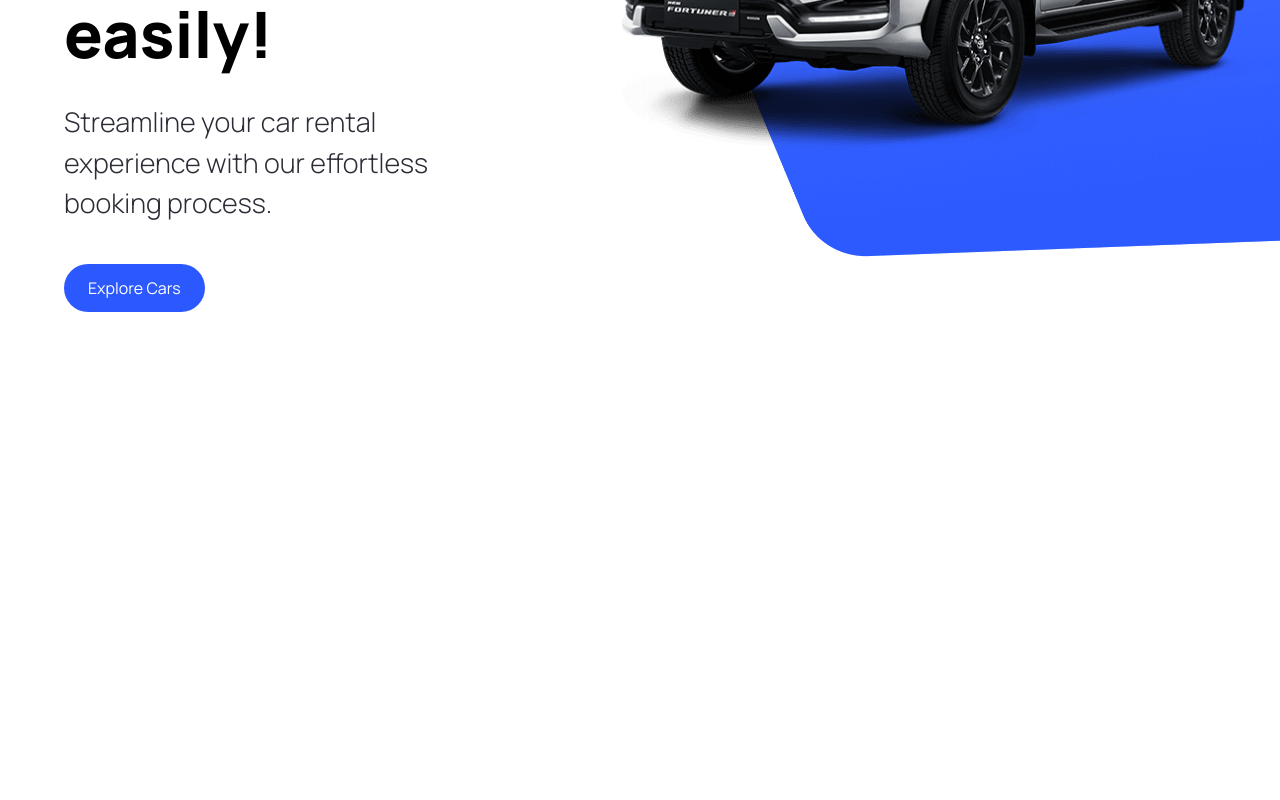
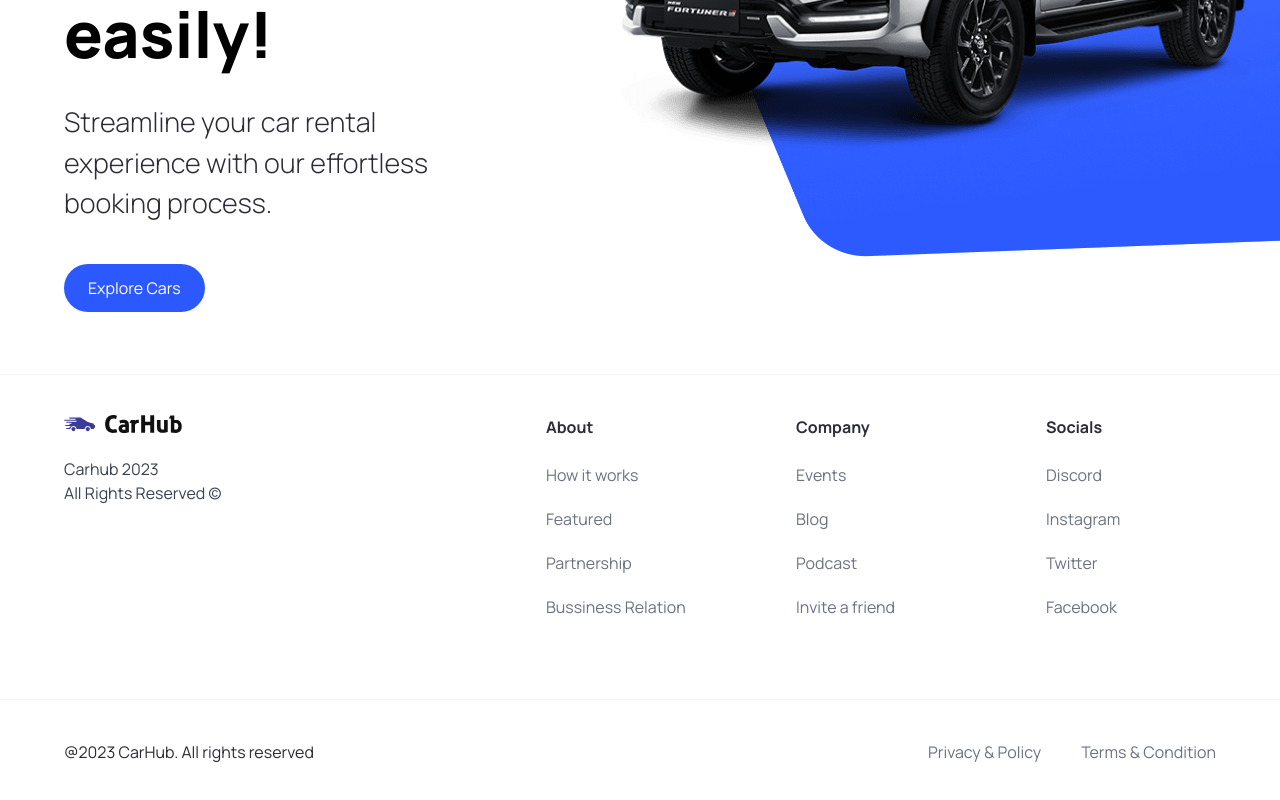
Before and after one commit to Ali-dev11/car_showcase, a Next.js app: page / in a window 1280 px wide. Shown: the part 446-1246 px from the top of the page. Before the commit the page ends 800 px from the top, so only its background shows below. Built offline with nearby package versions, Linux system fonts and the light colour scheme.

Commit message:
feat: footer section

```diff
--- a/app/layout.tsx
+++ b/app/layout.tsx
@@ -1,22 +1,22 @@
+import type {Metadata} from 'next'
+
+import {NavBar, Footer} from '@/components'
+
 import './globals.css'
-import type { Metadata } from 'next'
-import { Inter } from 'next/font/google'
-
-const inter = Inter({ subsets: ['latin'] })
 
 export const metadata: Metadata = {
-  title: 'Create Next App',
-  description: 'Generated by create next app',
+	title: 'Car Hub',
+	description: 'Discover the best cars in the world!',
 }
 
-export default function RootLayout({
-  children,
-}: {
-  children: React.ReactNode
-}) {
-  return (
-    <html lang="en">
-      <body className={inter.className}>{children}</body>
-    </html>
-  )
+export default function RootLayout({children}: {children: React.ReactNode}) {
+	return (
+		<html lang='en'>
+			<body className='relative'>
+				<NavBar />
+				{children}
+				<Footer />
+			</body>
+		</html>
+	)
 }
--- /dev/null
+++ b/components/Footer.tsx
@@ -0,0 +1,63 @@
+import Image from 'next/image'
+import Link from 'next/link'
+
+import {footerLinks} from '@/constants'
+
+const Footer = () => (
+	<footer className='flex flex-col text-black-100  mt-5 border-t border-gray-100'>
+		<div className='flex max-md:flex-col flex-wrap justify-between gap-5 sm:px-16 px-6 py-10'>
+			<div className='flex flex-col justify-start items-start gap-6'>
+				<Image
+					src='/logo.svg'
+					alt='logo'
+					width={118}
+					height={18}
+					className='object-contain'
+				/>
+				<p className='text-base text-gray-700'>
+					Carhub 2023 <br />
+					All Rights Reserved &copy;
+				</p>
+			</div>
+
+			<div className='footer__links'>
+				{footerLinks.map((item) => (
+					<div
+						key={item.title}
+						className='footer__link'>
+						<h3 className='font-bold'>{item.title}</h3>
+						<div className='flex flex-col gap-5'>
+							{item.links.map((link) => (
+								<Link
+									key={link.title}
+									href={link.url}
+									className='text-gray-500'>
+									{link.title}
+								</Link>
+							))}
+						</div>
+					</div>
+				))}
+			</div>
+		</div>
+
+		<div className='flex justify-between items-center flex-wrap mt-10 border-t border-gray-100 sm:px-16 px-6 py-10'>
+			<p>@2023 CarHub. All rights reserved</p>
+
+			<div className='footer__copyrights-link'>
+				<Link
+					href='/'
+					className='text-gray-500'>
+					Privacy & Policy
+				</Link>
+				<Link
+					href='/'
+					className='text-gray-500'>
+					Terms & Condition
+				</Link>
+			</div>
+		</div>
+	</footer>
+)
+
+export default Footer
--- a/components/index.tsx
+++ b/components/index.tsx
@@ -1,4 +1,6 @@
 import Hero from './Hero'
 import CustomButton from './CustomButton'
+import NavBar from './Navbar'
+import Footer from './Footer'
 
-export {Hero, CustomButton}
+export {Hero, CustomButton, NavBar, Footer}
```
